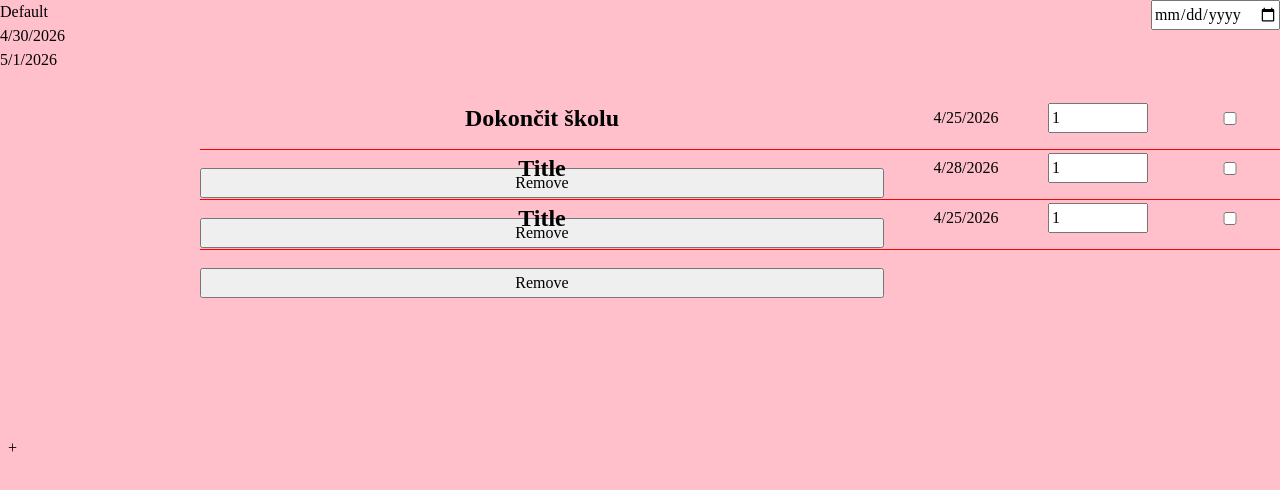
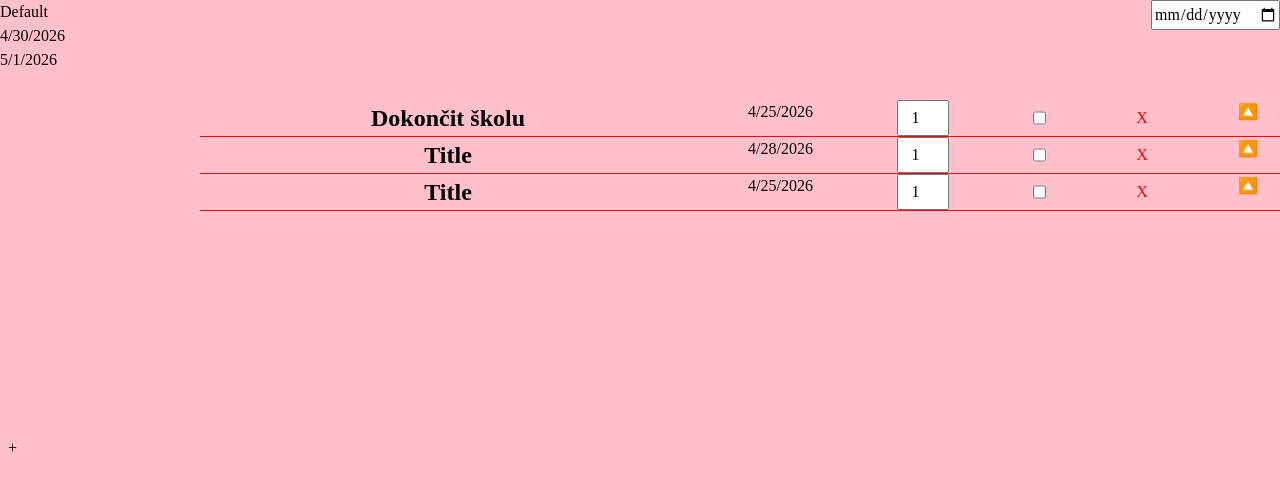
Before and after one commit to Aleskoss/todo-list, a website built with webpack: page src/index.html in a window 1280 px wide. Both pictures are taken after a click on the element "Default". Built offline with nearby package versions, Linux system fonts and the light colour scheme.

Commit message:
Add description expander

```diff
--- a/src/scripts/DOM.js
+++ b/src/scripts/DOM.js
@@ -8,13 +8,20 @@ const DOMToDoRender = (() => {
   const main = document.querySelector("main");
   const header = document.querySelector("header");
   const projectsContainer = document.createElement("div");
-  let currentProject = "";
+  let currentProject, toDoArray;
   projectsContainer.id = "projects-div";
   const toDosContainer = document.createElement("div");
   toDosContainer.id = "todos-container";
   projectDatabase
     .getProject("Default")
-    .addToDo(new ToDo("Dokončit školu", "Description", "2026-04-25", false));
+    .addToDo(
+      new ToDo(
+        "Dokončit školu",
+        "Description Helo it is me",
+        "2026-04-25",
+        false,
+      ),
+    );
   projectDatabase
     .getProject("Default")
     .addToDo(new ToDo("Title", "Description", "2026-04-28", false));
@@ -36,20 +43,33 @@ const DOMToDoRender = (() => {
     <p>${item.dueDate}</p>
     <input  class="priority" type="number" value="${item.priority}" min="1" max="3">
     <input  class="status" type="checkbox" ${item.status ? "checked" : ""}>
-    <button class="remove">Remove</button>
+    <button class="remove">X</button>
+    <input type="checkbox" class="expand">
   `;
 
     const priority = container.querySelector(".priority");
     const status = container.querySelector(".status");
     const removeBtn = container.querySelector(".remove");
+    const expandCheckbox = container.querySelector(".expand");
     removeBtn.addEventListener("click", () => {
       projectDatabase.getProject(currentProject).removeToDo(item);
-      renderToDos();
+      renderToDos(toDoArray);
     });
-    priority.addEventListener("input", () =>
+    priority.addEventListener("change", () =>
       item.changePriority(priority.value),
     );
-    status.addEventListener("input", () => item.changeStatus());
+    status.addEventListener("change", () => item.changeStatus());
+    expandCheckbox.addEventListener("change", () => {
+      if (expandCheckbox.checked) {
+        const descriptionP = document.createElement("textarea");
+        descriptionP.classList = "description";
+        descriptionP.textContent = item.description;
+        container.appendChild(descriptionP);
+      } else {
+        item.description = container.querySelector(".description").value;
+        container.removeChild(container.lastChild);
+      }
+    });
     return container;
   }
 
@@ -75,7 +95,7 @@ const DOMToDoRender = (() => {
     projectParas.forEach((p) =>
       p.addEventListener("click", () => {
         currentProject = p.textContent;
-        const toDoArray = projectDatabase.getProject(p.textContent).toDos;
+        toDoArray = projectDatabase.getProject(p.textContent).toDos;
         renderToDos(toDoArray);
       }),
     );
@@ -104,7 +124,7 @@ const DOMToDoRender = (() => {
   function renderDateProjects() {
     const dateInput = header.querySelector("#date-project-picker");
     dateInput.addEventListener("input", () => {
-      const toDoArray = projectDatabase.returnChosenDateProject(
+      toDoArray = projectDatabase.returnChosenDateProject(
         dateInput.value,
       ).toDos;
       renderToDos(toDoArray);
--- a/src/styles/style.css
+++ b/src/styles/style.css
@@ -129,16 +129,51 @@ main {
 }
 
 main > div {
-  display: flex;
-  flex-wrap: wrap;
   > div {
-    display: grid;
-    grid-template-columns: 1fr repeat(3, 100px);
-    gap: 2rem;
-    align-items: center;
-    flex-basis: 100%;
-    height: 50px;
+    display: flex;
+    flex-wrap: wrap;
+    gap: 20px;
+    justify-content: space-around;
     text-align: center;
     border-bottom: 1px solid red;
   }
+  h2 {
+    flex-basis: 40%;
+  }
+  .remove {
+    appearance: none;
+    border: none;
+    background-color: rgba(0, 0, 0, 0);
+    color: red;
+  }
+  .remove:hover {
+    color: black;
+  }
+  input[type="number"] {
+    text-align: center;
+  }
+  .expand {
+    appearance: none;
+  }
+  .expand::after {
+    content: "🔼";
+    display: block;
+    width: 10px;
+    height: 90%;
+    transition: transform 1s;
+  }
+  .expand:checked::after {
+    transform: rotate(180deg);
+  }
+  textarea {
+    background-color: rgba(0, 0, 0, 0);
+    border: 1px solid black;
+    resize: none;
+    width: 40%;
+    height: 100px;
+    margin-bottom: 10px;
+  }
+  textarea:focus {
+    outline: none;
+  }
 }
```
